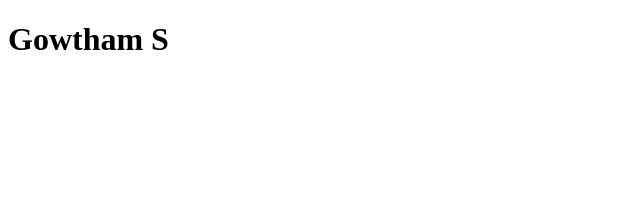
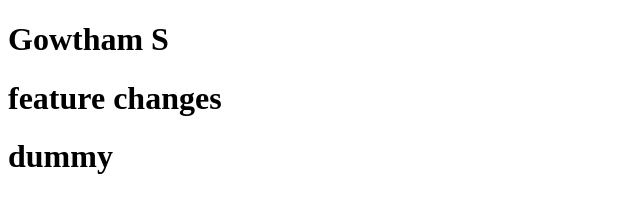
Before and after one commit to gow20/GIT-SAMPLE, a plain HTML site: page index.html in a window 1280 px wide. Shown: the whole page, without its empty margins (0-640 px from the left). Drawn offline with Linux system fonts and the light colour scheme.

Commit message:
asdfhklsafd

```diff
--- a/index.html
+++ b/index.html
@@ -7,5 +7,7 @@
 </head>
 <body>
    <h1>Gowtham S</h1>
+   <h1>feature changes</h1>
+   <h1>dummy</h1>
 </body>
 </html>
```
